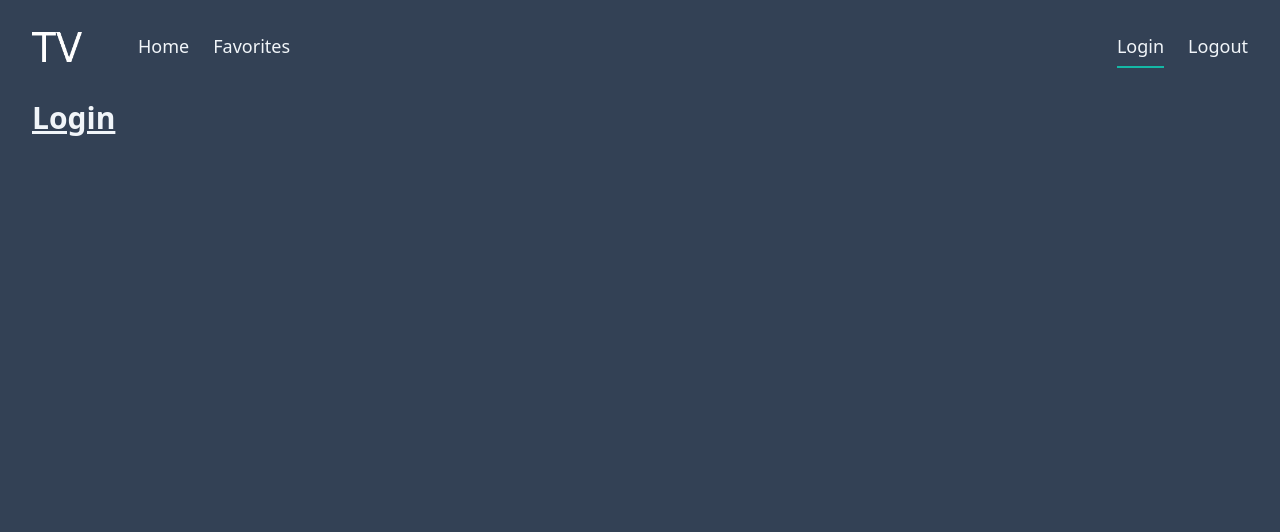
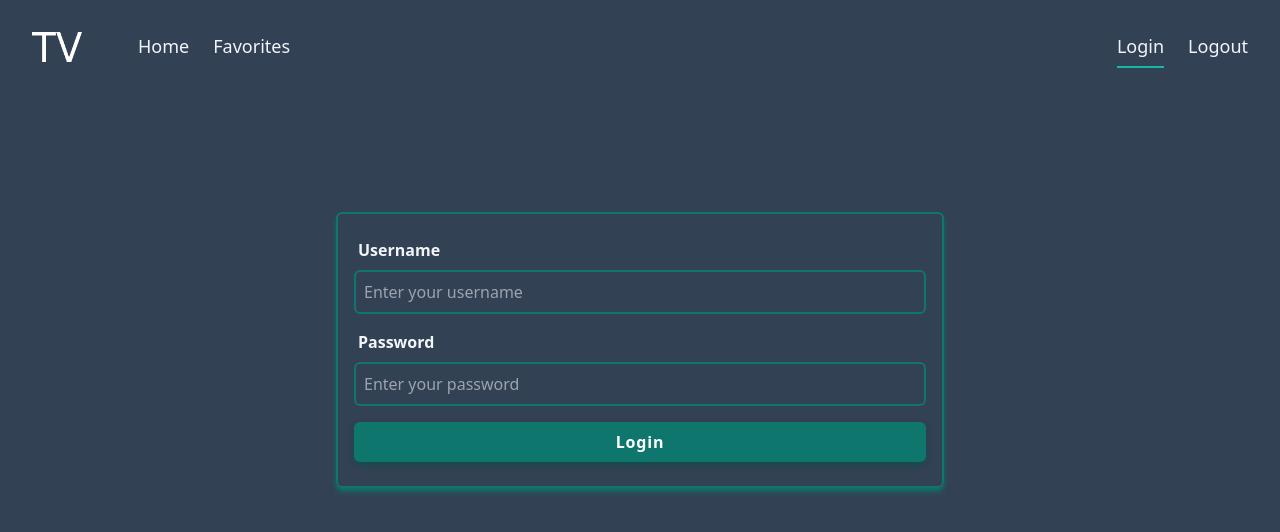
Before and after one commit to amimaro/task-tv-shows-ive-watched, a Next.js app: page /login in a window 1280 px wide. Shown: the top 532 px of the page. Built offline with nearby package versions, Linux system fonts and the light colour scheme.

Commit message:
Create login page

```diff
--- /dev/null
+++ b/components/AppButton.tsx
@@ -0,0 +1,26 @@
+export const AppButton: React.FC<{
+  type?: "button" | "submit" | "reset" | undefined;
+  onClick?: (e: any) => void;
+  isSubmitting?: boolean;
+  children: any;
+  className?: string;
+}> = ({
+  type = "button",
+  onClick = () => {},
+  isSubmitting = false,
+  children,
+  className,
+}) => {
+  return (
+    <button
+      type={type}
+      disabled={isSubmitting}
+      className={`px-4 py-2 min-w-max text-white font-semibold tracking-wider rounded-md shadow-md shadow-teal-900 active:bg-teal-800 active:shadow-none ${className} ${
+        isSubmitting ? "bg-teal-900 cursor-wait" : "bg-teal-700 cursor-pointer"
+      }`}
+      onClick={onClick}
+    >
+      {children}
+    </button>
+  );
+};
--- /dev/null
+++ b/components/AppTitle.tsx
@@ -0,0 +1,7 @@
+type AppTitleProps = {
+  children: React.ReactNode;
+};
+
+export default function AppTitle({ children }: AppTitleProps) {
+  return <h1 className="text-3xl font-bold">{children}</h1>;
+}
--- a/package.json
+++ b/package.json
@@ -9,6 +9,7 @@
     "lint": "next lint"
   },
   "dependencies": {
+    "formik": "^2.2.9",
     "next": "12.1.1",
     "react": "17.0.2",
     "react-dom": "17.0.2"
--- a/pages/api/hello.ts
+++ /dev/null
@@ -1,13 +0,0 @@
-// Next.js API route support: https://nextjs.org/docs/api-routes/introduction
-import type { NextApiRequest, NextApiResponse } from 'next'
-
-type Data = {
-  name: string
-}
-
-export default function handler(
-  req: NextApiRequest,
-  res: NextApiResponse<Data>
-) {
-  res.status(200).json({ name: 'John Doe' })
-}
--- /dev/null
+++ b/pages/api/login.ts
@@ -0,0 +1,27 @@
+import type { NextApiRequest, NextApiResponse } from "next";
+import { getData, postData } from "../../utils/helpers";
+
+export default async function handler(
+  req: NextApiRequest,
+  res: NextApiResponse<any>
+) {
+  if (req.method === "POST") {
+    const { username, password } = req.body;
+
+    const requestTokenObj = await getData(
+      `https://api.themoviedb.org/3/authentication/token/new?api_key=${process.env.TMDB_API_KEY_V3}`
+    );
+
+    const loginValidationObj = await postData({
+      url: `https://api.themoviedb.org/3/authentication/token/validate_with_login?api_key=${process.env.TMDB_API_KEY_V3}`,
+      data: {
+        username,
+        password,
+        request_token: requestTokenObj["request_token"],
+      },
+    });
+    return res.status(200).json(loginValidationObj);
+  }
+
+  return res.status(404).json({ message: "Not found" });
+}
--- /dev/null
+++ b/pages/api/logout.ts
@@ -0,0 +1,21 @@
+import type { NextApiRequest, NextApiResponse } from "next";
+import { postData } from "../../utils/helpers";
+
+export default async function handler(
+  req: NextApiRequest,
+  res: NextApiResponse<any>
+) {
+  if (req.method === "DELETE") {
+    const { session_id } = req.body;
+
+    const logoutObj = await postData({
+      url: `https://api.themoviedb.org/3/authentication/session?api_key=${process.env.TMDB_API_KEY_V3}`,
+      data: {
+        session_id,
+      },
+    });
+    return res.status(200).json(logoutObj);
+  }
+
+  return res.status(404).json({ message: "Not found" });
+}
--- a/pages/login.tsx
+++ b/pages/login.tsx
@@ -1,17 +1,103 @@
+import { ErrorMessage, Field, Form, Formik } from "formik";
 import type { NextPage } from "next";
 import Head from "next/head";
+import { AppButton } from "../components/AppButton";
+import AppTitle from "../components/AppTitle";
+import { postData } from "../utils/helpers";
 
 const Login: NextPage = () => {
   return (
-    <div>
+    <div className="h-full">
       <Head>
         <title>{"TV shows I've watched"}</title>
         <meta name="description" content="Generated by create next app" />
         <link rel="icon" href="/favicon.ico" />
       </Head>
 
-      <div>
-        <h1 className="text-3xl font-bold underline">Login</h1>
+      <div className="w-full md:w-1/2 mx-auto mt-28 border-2 border-teal-700 shadow-md shadow-teal-700 rounded-md px-4 py-6">
+        <Formik
+          initialValues={{
+            username: process.env.NEXT_PUBLIC_DEBUG_MY_USERNAME || "",
+            password: process.env.NEXT_PUBLIC_DEBUG_MY_PASSWORD || "",
+          }}
+          validate={(values) => {
+            const errors: { username?: string; password?: string } = {};
+            if (!values.username) {
+              errors.username = "Username is Required";
+            } else if (!/^[A-Z]{4,18}$/i.test(values.username)) {
+              errors.username = "Invalid username";
+            }
+            if (!values.password) {
+              errors.password = "Password is Required";
+            } else if (values.password.length < 8) {
+              errors.password = "Password must contain at least 8 characters";
+            }
+            return errors;
+          }}
+          onSubmit={async (values, { setSubmitting }) => {
+            const response = await postData({
+              url: "/api/login",
+              data: values,
+            });
+            console.log(response);
+          }}
+        >
+          {({ isSubmitting, errors, touched }) => (
+            <Form>
+              <div className="flex flex-col gap-4 items-center">
+                <div className="w-full flex flex-col gap-2">
+                  <label htmlFor="password" className="font-semibold pl-1">
+                    Username
+                  </label>
+                  <Field
+                    id="username"
+                    type="username"
+                    name="username"
+                    placeholder="Enter your username"
+                    className={`border-2 border-teal-700 w-full p-2 focus:ring-4 ring-teal-700 bg-transparent rounded-md ${
+                      errors.username && touched.username && errors.username
+                        ? "ring-2 ring-red-500"
+                        : "focus:ring-2 ring-teal-500"
+                    }`}
+                  />
+                  <ErrorMessage
+                    name="username"
+                    component="div"
+                    className="text-xs text-red-500 pl-2"
+                  />
+                </div>
+                <div className="w-full flex flex-col gap-2">
+                  <label htmlFor="password" className="font-semibold pl-1">
+                    Password
+                  </label>
+                  <Field
+                    id="password"
+                    type="password"
+                    name="password"
+                    placeholder="Enter your password"
+                    className={`border-2 border-teal-700 w-full p-2 focus:ring-4 ring-teal-700 bg-transparent rounded-md ${
+                      errors.password && touched.password && errors.password
+                        ? "ring-2 ring-red-500"
+                        : "focus:ring-2 ring-teal-500"
+                    }`}
+                  />
+                  <ErrorMessage
+                    name="password"
+                    component="div"
+                    className="text-xs text-red-500 pl-2"
+                  />
+                </div>
+                <AppButton
+                  type="submit"
+                  className="w-full"
+                  isSubmitting={isSubmitting}
+                >
+                  Login
+                </AppButton>
+              </div>
+            </Form>
+          )}
+        </Formik>
       </div>
     </div>
   );
--- a/utils/helpers.ts
+++ b/utils/helpers.ts
@@ -1,3 +1,19 @@
+export const getData = async (url: string) => {
+  console.log("getting,", url);
+
+  const res: Response = await fetch(url, {
+    method: "GET",
+    credentials: "same-origin",
+  });
+
+  if (!res.ok) {
+    console.log("Error in getData", { url, res });
+    throw Error(res.statusText);
+  }
+
+  return res.json();
+};
+
 export const postData = async ({ url, data }: { url: string; data?: any }) => {
   console.log("posting,", url, data);
 
```
Also changed, not shown: 2 other files (tests, documents, lock files or other folders).
